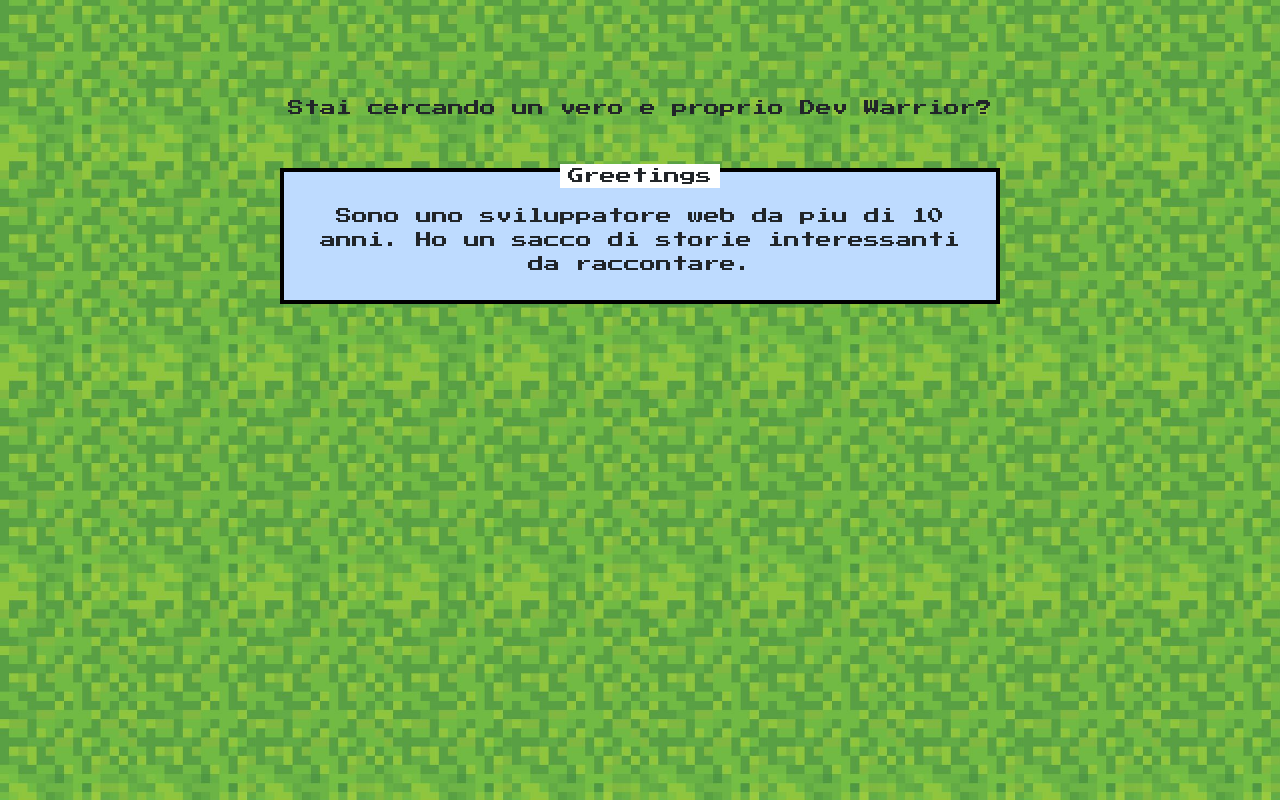
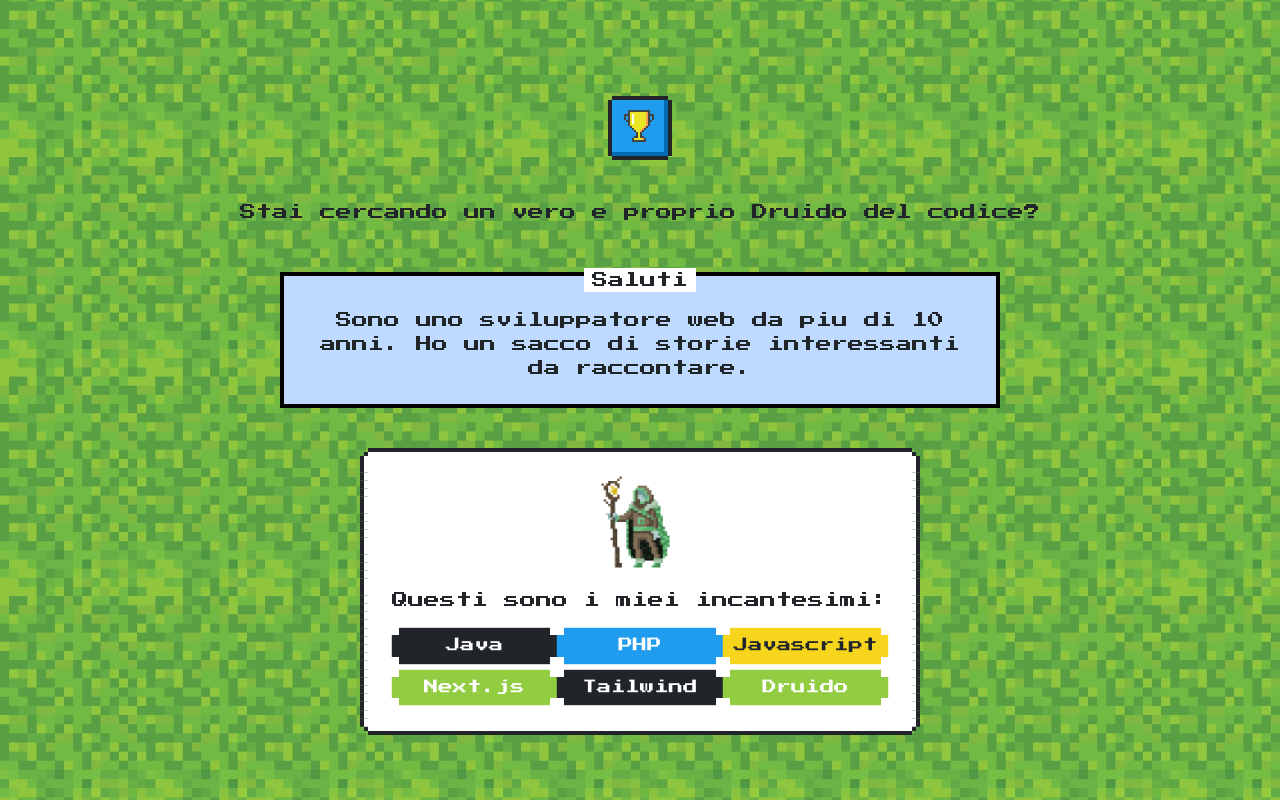
Before and after one commit to CarloGagliolo/8bit-portfolio, a Next.js app: page / in a window 1280 px wide. Built offline with nearby package versions, Linux system fonts and the light colour scheme.

Commit message:
Added druid

```diff
--- a/app/page.tsx
+++ b/app/page.tsx
@@ -1,21 +1,75 @@
+import Link from "next/link";
+import Image from "next/image";
+
 export default function Home() {
   return (
-      <main >
-        <div className="flex flex-col items-center justify-between pt-24 gap-10">
-        <div  className="text-center">
-          <h1>Stai cercando un vero e proprio Dev Warrior?</h1>
+    <main >
+
+      <div className="flex flex-col items-center justify-between pt-24 gap-10">
+
+        <div>
+          <button type="button" className="nes-btn is-primary">
+            <i className="nes-icon trophy"></i>
+          </button>
+          <dialog className="nes-dialog" id="dialog-default">
+            <form method="dialog">
+              <p className="title">Dialog</p>
+              <p>Alert: this is a dialog.</p>
+              <menu className="dialog-menu">
+                <button className="nes-btn">Cancel</button>
+                <button className="nes-btn is-primary">Confirm</button>
+              </menu>
+            </form>
+          </dialog>
+        </div>
+
+        <div className="text-center">
+          <h1>Stai cercando un vero e proprio Druido del codice?</h1>
         </div>
 
         <div className="nes-container with-title is-centered bg-blue-200 w-[45rem]">
-          <p className="title">Greetings</p>
-          <p>
-            Sono uno sviluppatore web da piu di 10 anni.
-            Ho un sacco di storie interessanti da raccontare.
-
-          </p>
-        </div>
+          <p className="title">Saluti</p>
+          <p>Sono uno sviluppatore web da piu di 10 anni.
+            Ho un sacco di storie interessanti da raccontare.</p>
         </div>
 
-      </main>
+        <div className="nes-container is-rounded bg-white">
+
+          <div className="flex item-center justify-center pb-4">
+            <Image
+              width={200}
+              height={200}
+              src={"/druid.gif"}
+              alt=""
+            />
+          </div>
+
+          <p className="text-center">Questi sono i miei incantesimi:</p>
+
+          <div className="grid grid-cols-3">
+            <Link href="#" className="nes-badge">
+              <span className="is-dark">Java</span>
+            </Link>
+            <Link href="#" className="nes-badge">
+              <span className="is-primary">PHP</span>
+            </Link>
+            <Link href="#" className="nes-badge">
+              <span className="is-warning">Javascript</span>
+            </Link>
+            <Link href="#" className="nes-badge">
+              <span className="is-success">Next.js</span>
+            </Link>
+            <Link href="#" className="nes-badge">
+              <span className="is-dark">Tailwind</span>
+            </Link>
+            <Link href="#" className="nes-badge">
+              <span className="is-success">Druido</span>
+            </Link>
+          </div>
+        </div>
+
+      </div>
+
+    </main>
   );
 }
```
Also changed, not shown: public/druid.gif (added).
